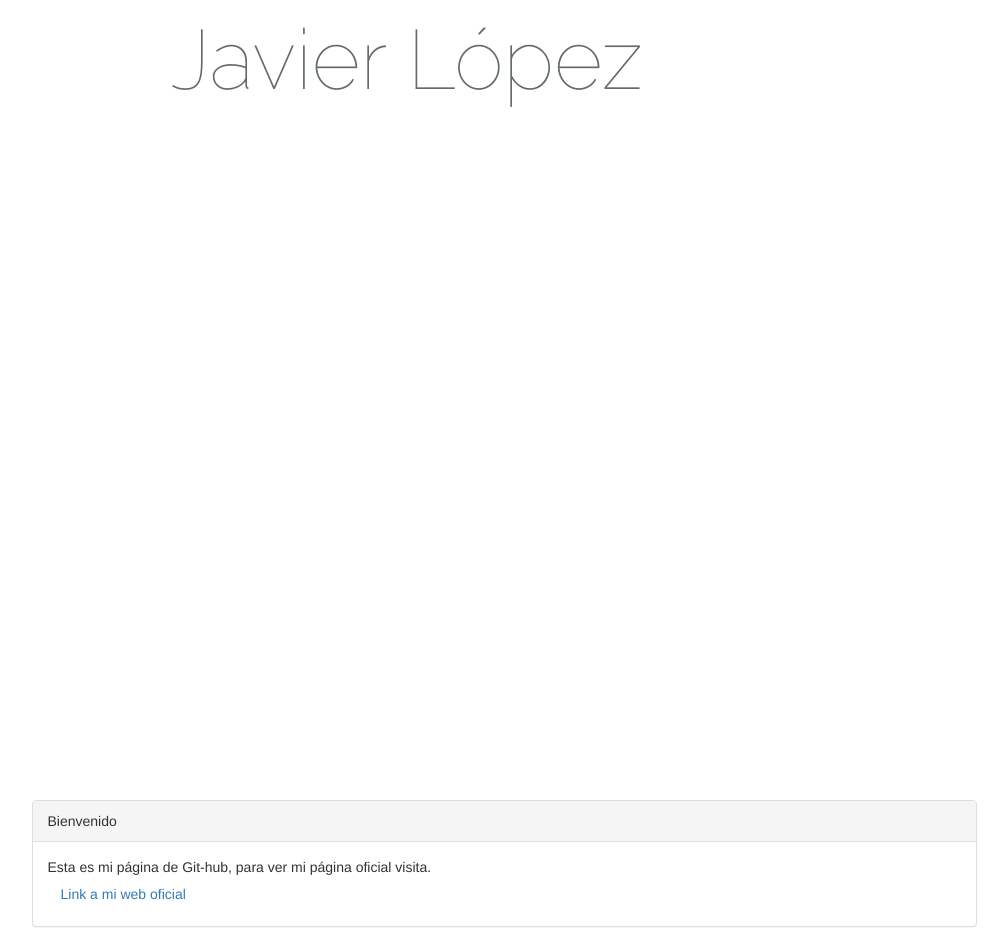
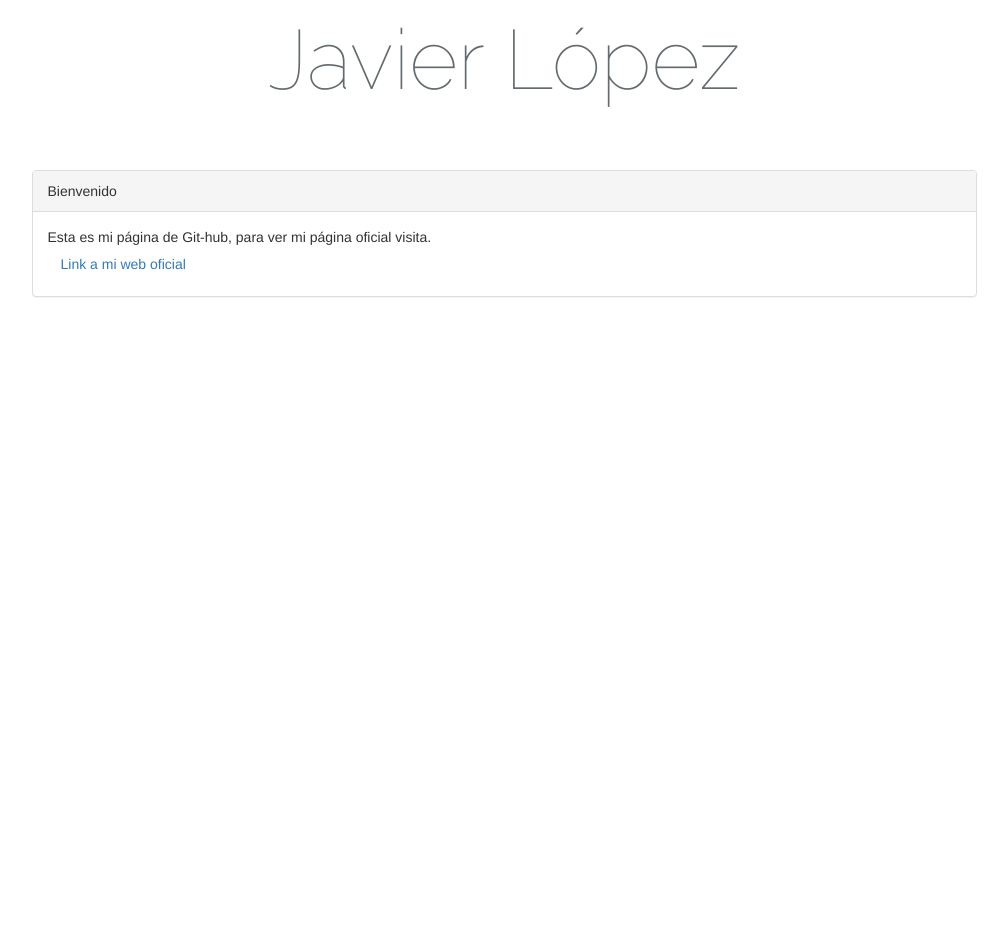
Before and after one commit to JaviLopezM/JaviLopezM.github.io, a plain HTML site: page index.html in a window 1280 px wide. Shown: the whole page, without its empty margins (136-1144 px from the left). After the commit the page ends 800 px from the top, so only its background shows below. Drawn offline with nearby package versions, Linux system fonts and the light colour scheme.

Commit message:
del padding

```diff
--- a/index.html
+++ b/index.html
@@ -16,8 +16,7 @@
                 color: #636b6f;
                 font-family: 'Raleway', sans-serif;
                 font-weight: 100;
-                height: 100vh;
-                margin: 0;
+                margin-bottom: 50px;
       }
 
 
```
